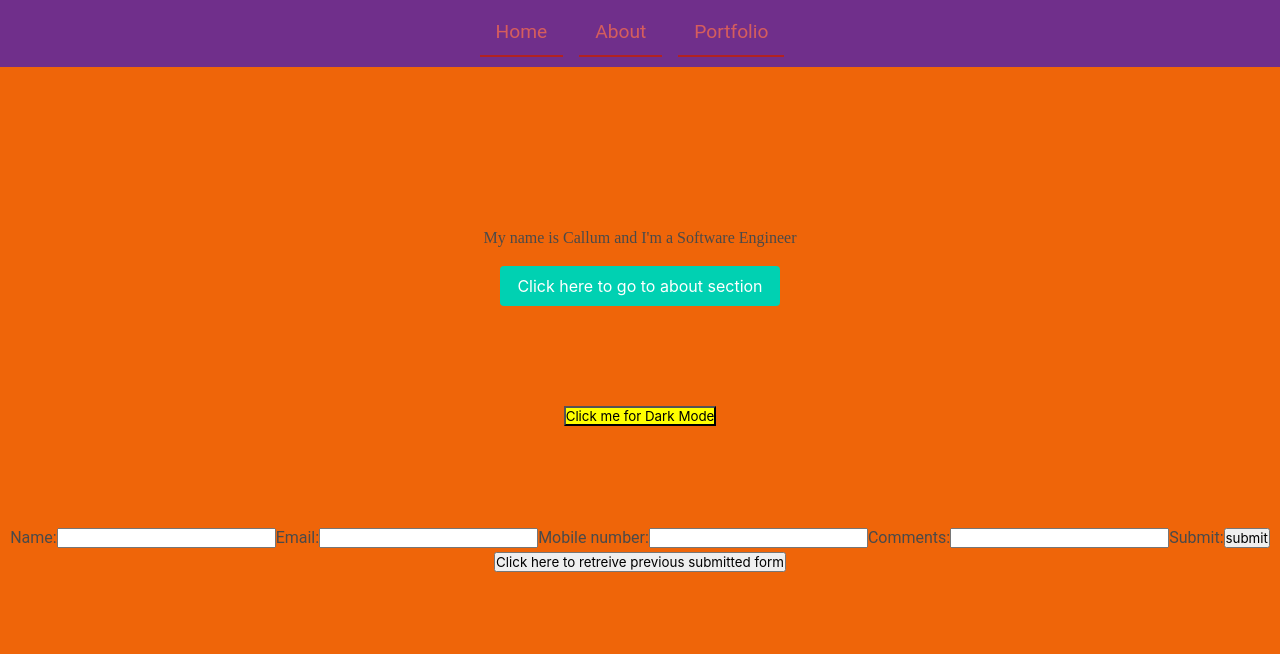
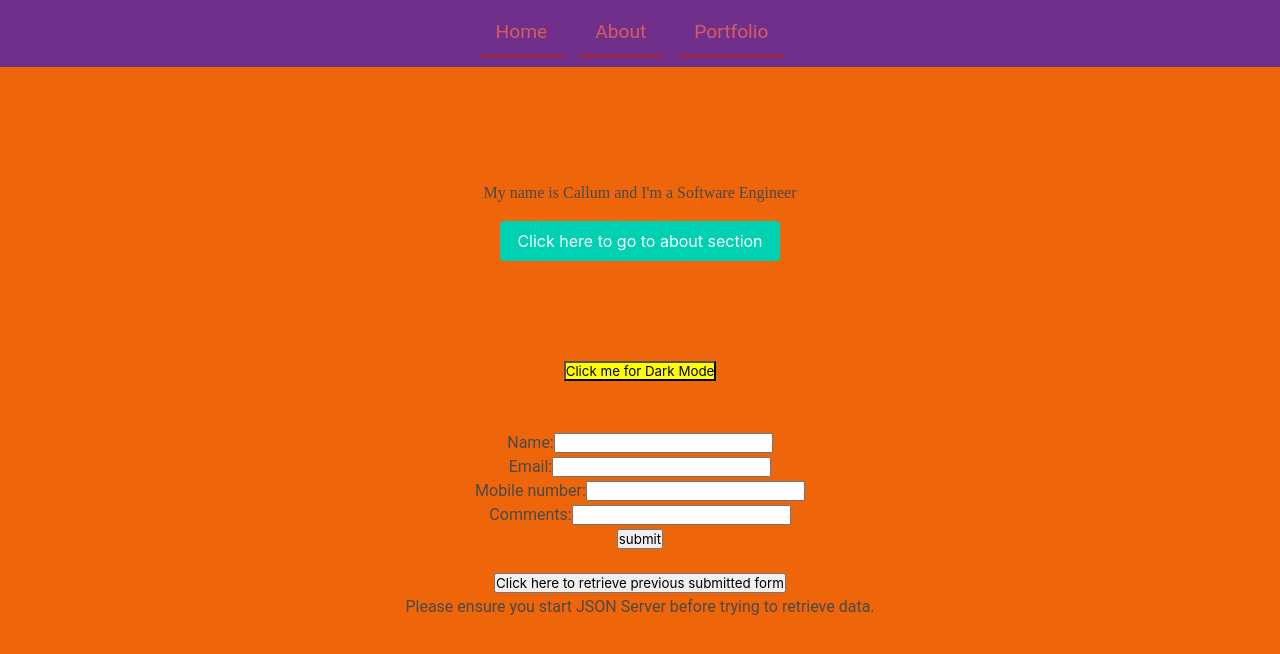
Before and after one commit to callumholt/phase-2-myapp, a React (Create React App) app: page / in a window 1280 px wide. Shown: the top 654 px of the page. Built offline with nearby package versions, Linux system fonts and the light colour scheme.

Commit message:
finalised changes

```diff
--- a/db.json
+++ b/db.json
@@ -35,6 +35,69 @@
       "phone": "0434026088",
       "comments": "",
       "id": 5
+    },
+    {
+      "FullName": "Jody Wang",
+      "email": "jodyqywang@gmail.com",
+      "phone": "0423189982",
+      "comments": "",
+      "id": 6
+    },
+    {
+      "FullName": "",
+      "email": "",
+      "phone": "",
+      "comments": "",
+      "id": 7
+    },
+    {
+      "FullName": "",
+      "email": "",
+      "phone": "",
+      "comments": "",
+      "id": 8
+    },
+    {
+      "FullName": "",
+      "email": "",
+      "phone": "",
+      "comments": "",
+      "id": 9
+    },
+    {
+      "FullName": "",
+      "email": "",
+      "phone": "",
+      "comments": "",
+      "id": 10
+    },
+    {
+      "FullName": "Callum Holt",
+      "email": "callumpholt@gmail.com",
+      "phone": "0434026088",
+      "comments": "test test abc",
+      "id": 11
+    },
+    {
+      "FullName": "Callum Holt",
+      "email": "callumpholt@gmail.com",
+      "phone": "0434026088",
+      "comments": "test test abc",
+      "id": 12
+    },
+    {
+      "FullName": "Callum Holt",
+      "email": "callumpholt@gmail.com",
+      "phone": "0434026088",
+      "comments": "asddad",
+      "id": 13
+    },
+    {
+      "FullName": "Callum Holt paul",
+      "email": "callumpholt@gmail.com",
+      "phone": "0434026088",
+      "comments": "asddad",
+      "id": 14
     }
   ]
 }
--- a/src/About.js
+++ b/src/About.js
@@ -6,7 +6,7 @@ function About() {
 
         <div id="about">
             <h2>This is my about section</h2>
-            <Button buttonDir="#portfolio" sectionName="portfolio"/>
+            <Button buttonDir="portfolio" sectionName="portfolio"/>
         </div>
 
     );
--- a/src/ButtonDarkMode.js
+++ b/src/ButtonDarkMode.js
@@ -1,3 +1,6 @@
+//this component is potentially redundent
+
+
 import React, {useState} from "react";
 
 
--- a/src/ContactMe.js
+++ b/src/ContactMe.js
@@ -19,6 +19,8 @@ function ContactMe() {
             headers: {"content-type":"application/json"},
             body: JSON.stringify(formData)
         });
+        alert("thanks for the submission");
+
         if(!response.ok) {
             console.error("an error occured");
         }
@@ -29,30 +31,42 @@ function ContactMe() {
     return (
         <div id="contactForm">
             <form onSubmit={handleSubmit}>
+                <div className="formGroup">
                 <label>
                         Name:
-                    <input name="FullName" onChange={handleChange}/>
+                        <input name="FullName" value={formData.fullName}  onChange={handleChange}/>
                     </label>
 
+                </div>
+                <div className="formGroup">
                 <label>
                         Email:
-                    <input name="email" onChange={handleChange}/>
+                        <input name="email" value={formData.email}  onChange={handleChange}/>
                     </label>
 
+                </div>
+                <div className="formGroup">
                 <label>
                         Mobile number:
-                    <input name="phone" onChange={handleChange}/>
+                        <input name="phone" value={formData.phone}  onChange={handleChange}/>
                     </label>
 
+                </div>
+                <div className="formGroup">
                 <label>
                         Comments:
-                    <input name="comments" onChange={handleChange}/>
+                        <input name="comments" value={formData.comments}  onChange={handleChange}/>
                     </label>
 
-                <label>
-                    Submit:
+                </div>
+                <div className="formGroup">
+                <label id="submitButton">
                         <button type="submit" >submit</button>
                     </label>
+
+                </div>
+
+
             </form>
         </div>
     )
--- a/src/Home.js
+++ b/src/Home.js
@@ -20,7 +20,7 @@ function Home() {
         <div>
             <div id="home">
                 <h2>My name is Callum and I'm a Software Engineer</h2>
-                <Button buttonDir="#about" sectionName="about"/>
+                <Button buttonDir="about" sectionName="about"/>
                 <button className="darkModeButton" id={state} onClick={handleClick}>{buttonText}</button>
                 <ContactMe />
                 <RetrieveFormSubmit />
--- a/src/RetrieveFormSubmit.js
+++ b/src/RetrieveFormSubmit.js
@@ -19,9 +19,16 @@ function RetrieveFormSubmit() {
       }, [items]);
 
     return (
+        <div>
         <div id="RetrieveFormSubmit">
-            <button onClick={handleChange}>Click here to retreive previous submitted form</button>
+            <button onClick={handleChange}>Click here to retrieve previous submitted form</button>
             <p>{itemString}</p>
+        </div>
+        <div>
+        <p>
+            Please ensure you start JSON Server before trying to retrieve data.
+        </p>
+        </div>
         </div>
     )
 }
--- a/src/index.css
+++ b/src/index.css
@@ -127,9 +127,23 @@ h6 {
 }
 
 #contactForm {
-  padding-top: 100px;
+  padding-top: 50px;
 }
 
 .darkModeButton {
   margin-top: 100px;
 }
+
+#RetrieveFormSubmit {
+  margin-top: 20px;
+}
+
+.submitButton {
+  display: inline-block;
+}
+
+.formGroup {
+  display: grid;
+  gap: 10px;
+
+}
```
Lines whose indentation alone changed are shown as unchanged.
